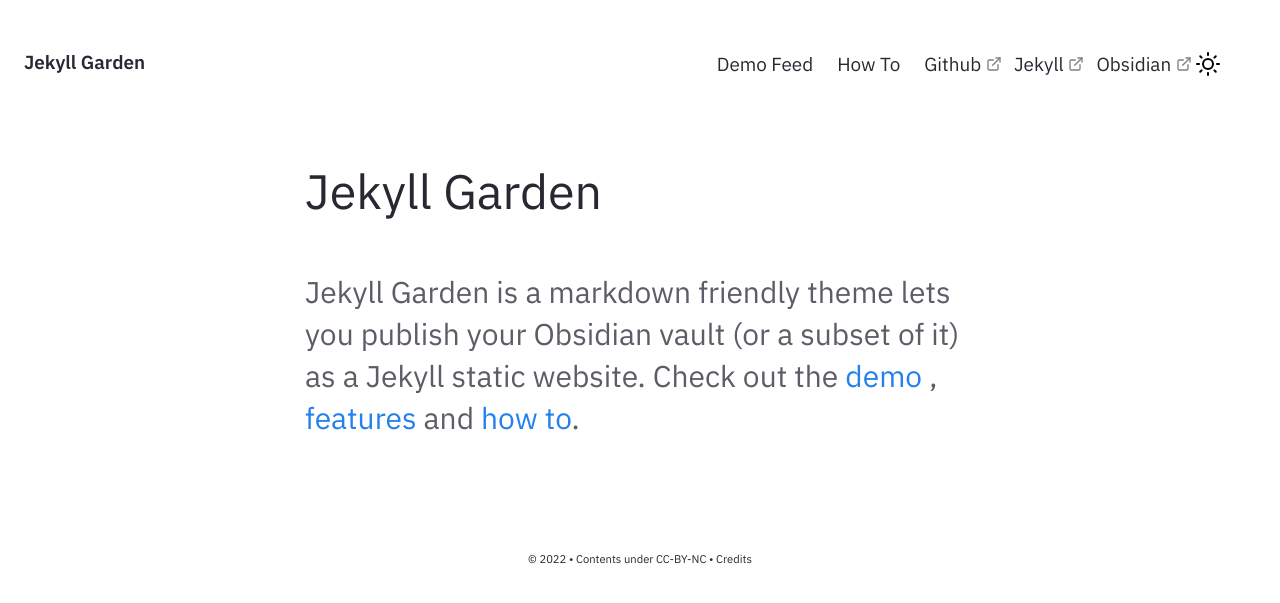
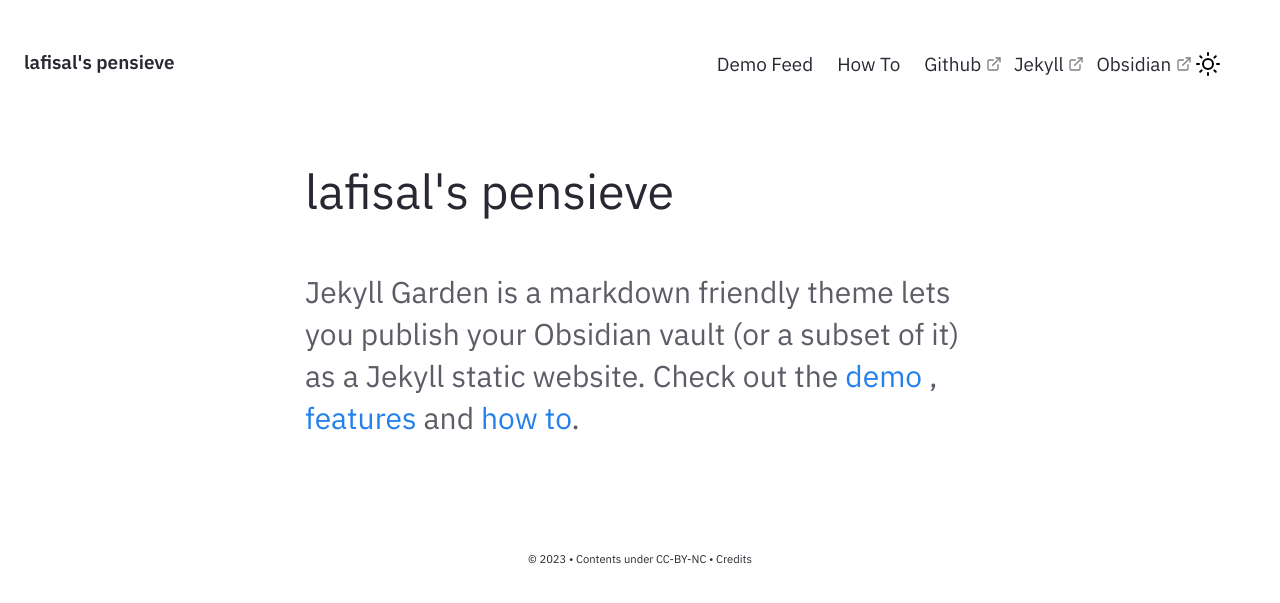
Before and after one commit to lafisal/pensieve, a Jekyll site: the page built from pages/index.md, in a window 1280 px wide. Shown: the top 603 px of the page. Built offline with Jekyll 4.4.1, drawn with Linux system fonts in a browser that asks for light colours.

Commit message:
Update _config.yml

```diff
--- a/_config.yml
+++ b/_config.yml
@@ -27,10 +27,10 @@ baseurl: ""
 
 # Website Header, Description, Footer year and text.
 # If you are deleting this, make sure you remove it from HTML files too
-heading: Jekyll Garden # Change this
+heading: lafisal's pensieve # Change this
 content: Obsidian ready Jekyll Theme
 copyright:
-  year: © 2022
+  year: © 2023
   msg: Contents under CC-BY-NC
 
 # Set title and content for private & broken link tooltop
```
